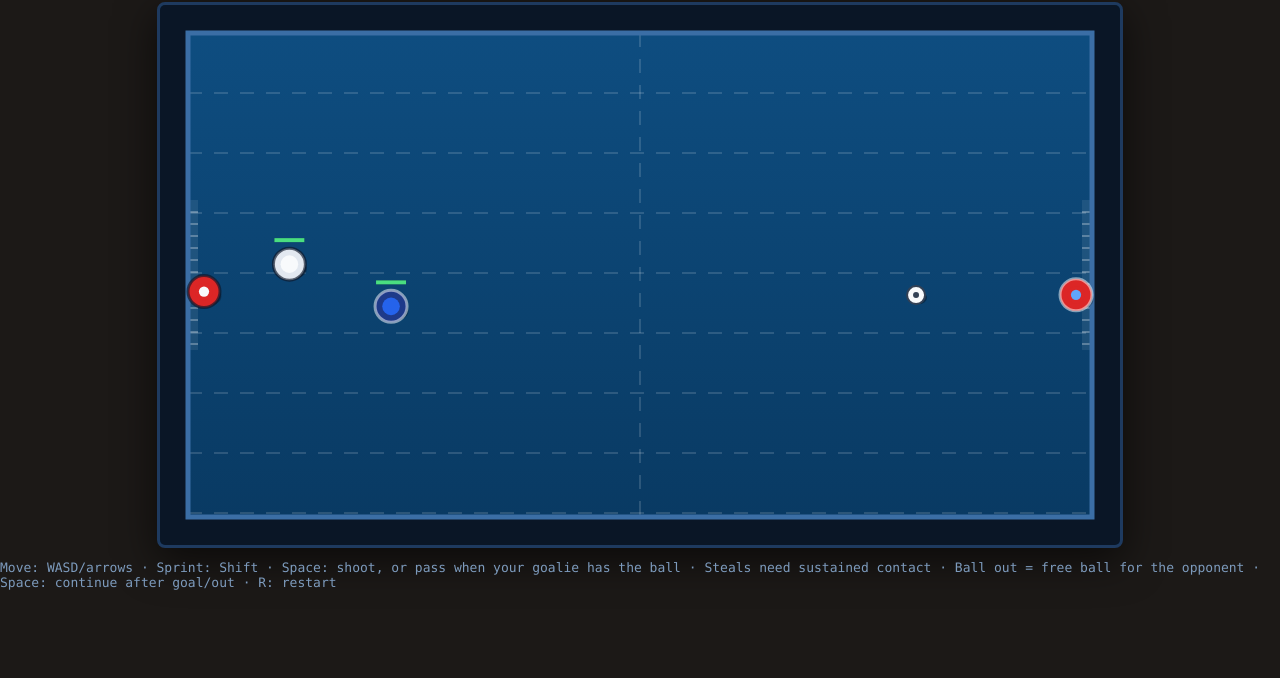
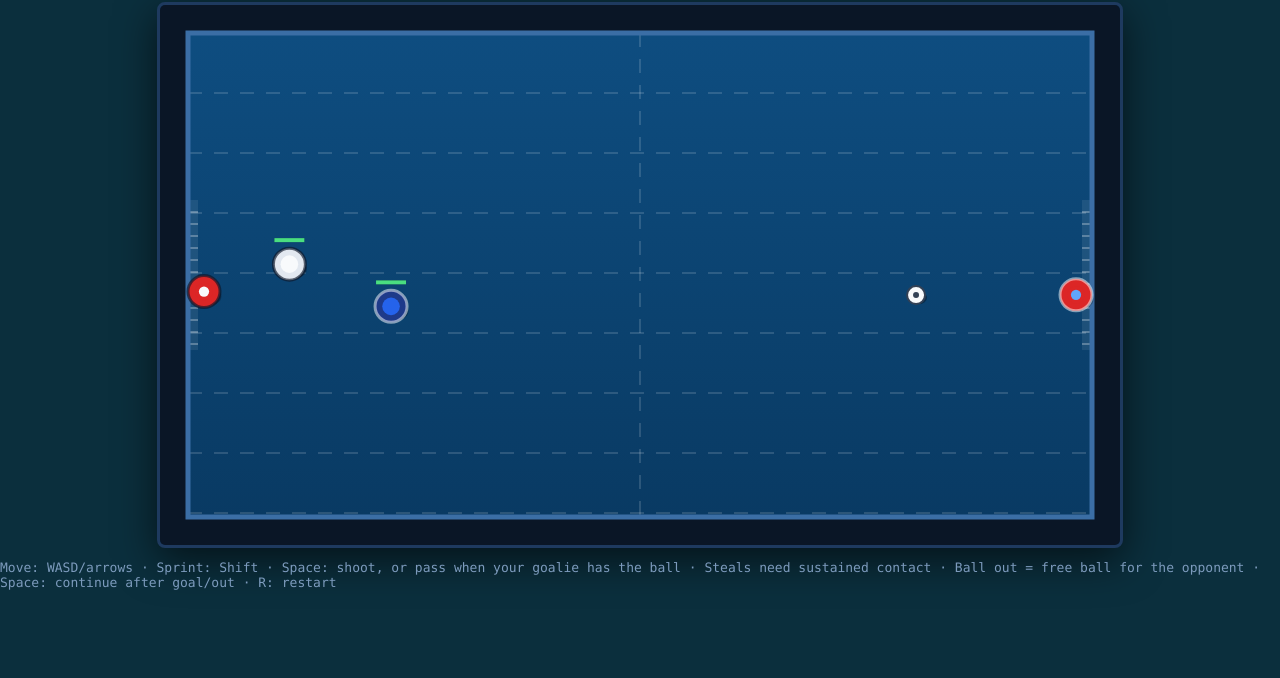
Before and after one commit to nijdamb/water-polo, a website: page public/index.html in a window 1280 px wide. Shown: the part 122-800 px from the top of the page. Drawn offline with Linux system fonts and the light colour scheme.

Commit message:
Set page background back to deep petrol

```diff
--- a/public/index.html
+++ b/public/index.html
@@ -15,7 +15,7 @@
       align-items: center;
       justify-content: center;
       gap: 12px;
-      background: #1c1917;
+      background: #0b2f3d;
       color: #dbeafe;
       font-family: ui-monospace, SFMono-Regular, Menlo, Consolas, monospace;
     }
```
